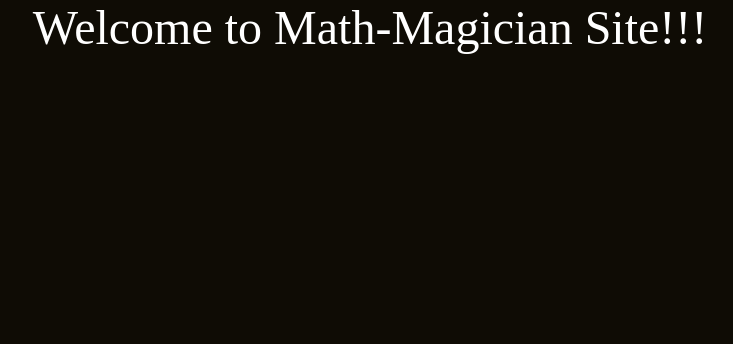
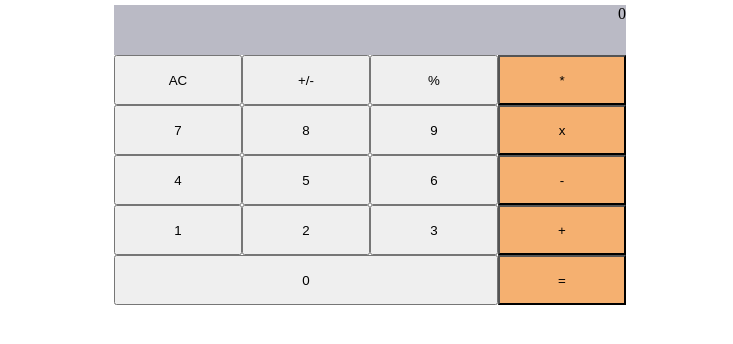
Before and after one commit to basnetlaxmi/math-magician-react, a React (Create React App) app: page / in a window 1280 px wide. Shown: the top 344 px of the page, without its empty margins (270-1003 px from the left). Built offline with nearby package versions, Linux system fonts and the light colour scheme.

Commit message:
Add style to calculator

```diff
--- a/src/App.css
+++ b/src/App.css
@@ -1,11 +1,29 @@
-* {
-  margin: 0;
-  padding: 0;
-}
+body {
+    margin: auto;
+    width: 40%;
+  }
 
-body {
-  text-align: center;
-  font-size: 3rem;
-  color: #fff;
-  background-color: #0f0c05;
-}
+  .screen {
+    background-color: #babac5;
+    margin: 5px 0 0;
+    height: 50px;
+    text-align: end;
+  }
+
+  .button-column {
+    width: 25%;
+    height: 50px;
+  }
+
+  .orange {
+    background-color: #f5b070;
+  }
+
+  .last {
+    width: 50%;
+  }
+
+  .button-column-1 {
+    width: 75%;
+    height: 50px;
+  }
--- a/src/App.js
+++ b/src/App.js
@@ -1,16 +1,15 @@
+import React from 'react';
 import './App.css';
+import Calculator from './components/Calculator';
 
-function App() {
-  return (
-    <div className="App">
-      <header className="App-header">
-
-        <p>
-          Welcome to Math-Magician Site!!!
-        </p>
-      </header>
-    </div>
-  );
+class App extends React.Component {
+  render() {
+    return (
+      <div>
+        <Calculator />
+      </div>
+    );
+  }
 }
 
 export default App;
```
Also changed, not shown: src/components/Calculator.js (renamed from components/Calculator.js).
